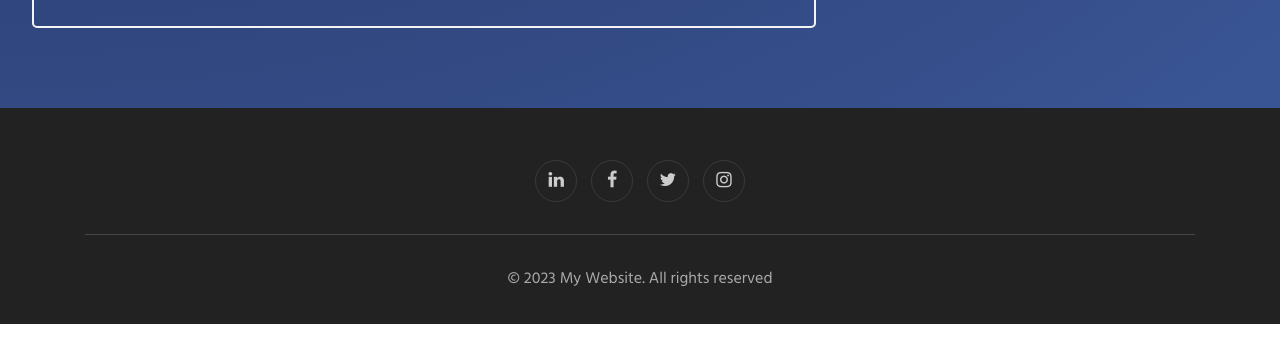
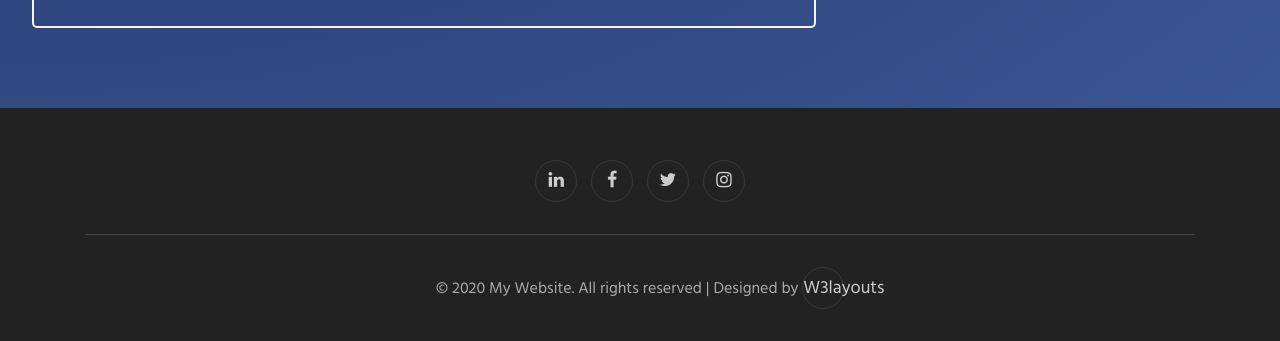
Before and after one commit to arunidsurya/personal_website, a plain HTML site: page worksample.html in a window 1280 px wide. Shown: the part 1609-1950 px from the top of the page. Drawn offline with nearby package versions, Linux system fonts and the light colour scheme.

Commit message:
Footer changed

```diff
--- a/worksample.html
+++ b/worksample.html
@@ -106,9 +106,10 @@ Author URL: http://w3layouts.com
             <a href="https://twitter.com/" class="twitter"><span class="fa fa-twitter"></span></a>
             <a href="https://www.instagram.com/" class="instagram"><span class="fa fa-instagram"></span></a>
         </div>
-            <div class="bottom-copies text-center">
-                <p class="copy-footer-29">© 2023 My Website. All rights reserved </p>
-            </div>
+        <div class="bottom-copies text-center">
+          <p class="copy-footer-29">© 2020 My Website. All rights reserved | Designed by <a href="https://w3layouts.com">W3layouts</a></p>
+
+      </div>
       </div>
   </div>
    <!-- move top -->
```
Also changed, not shown: about.html (+4 -3 lines), contact.html (+4 -3 lines), education.html (+4 -3 lines), experience.html (+4 -2 lines), index.html (+4 -3 lines), services.html (+4 -3 lines).
